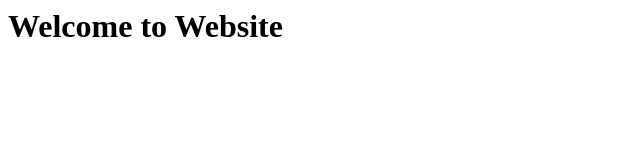
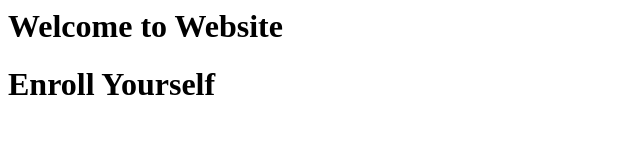
Before and after one commit to jwick6693/explore, a plain HTML site: page index.html in a window 1280 px wide. Shown: the whole page, without its empty margins (0-640 px from the left). Drawn offline with Linux system fonts and the light colour scheme.

Commit message:
changed website

```diff
--- a/index.html
+++ b/index.html
@@ -2,5 +2,6 @@
 <title> Jenkins pipeline </title>
 <body>
 <h1>Welcome to Website</h1>
+<h1>Enroll Yourself</h1>
 </body>
 </html>
```
